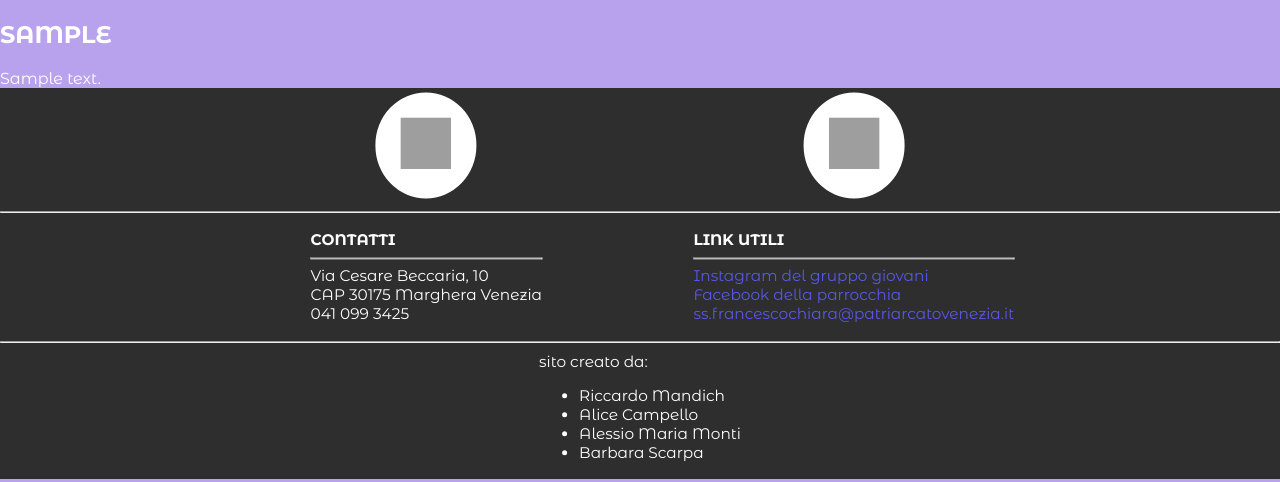
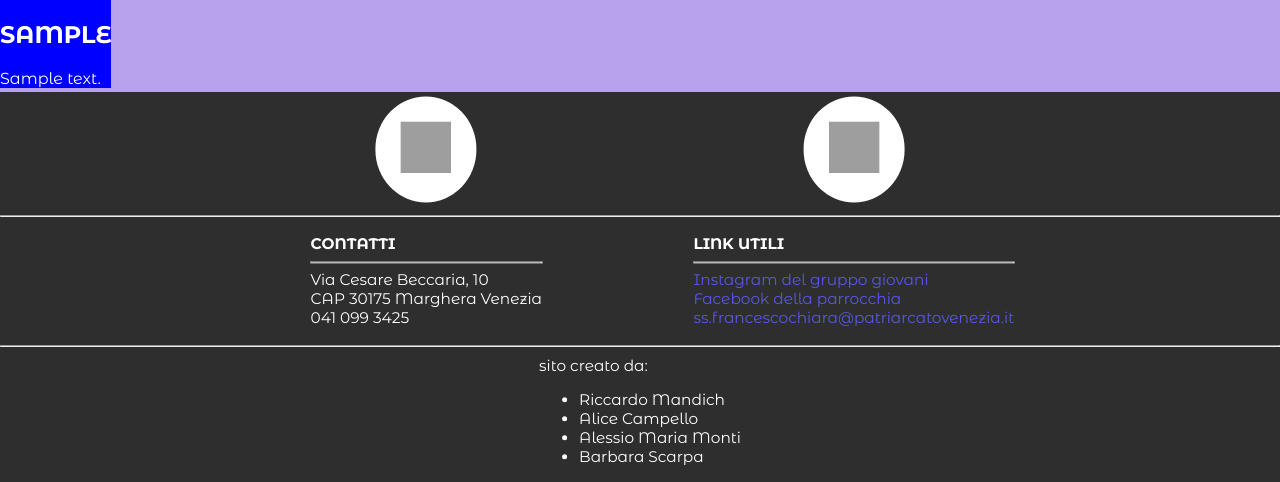
Before and after one commit to RickyMandich/sito-parrocchia, a PHP site: page /home.php in a window 1280 px wide. Shown: the part 220-702 px from the top of the page. Run offline with PHP 8.4, Linux system fonts and the light colour scheme; tables that the repository leaves empty or names only in its code hold one stand-in row (values such as "Sample post"); grey boxes are pictures that could not be loaded.

Commit message:
aggiornamento 2024 11 14 17:06

```diff
--- a/css/style.css
+++ b/css/style.css
@@ -237,7 +237,7 @@ div#link{
     border-radius: 0.5vh;
 }
 
-.search .searchResult{
+.anteprimaArticolo{
     background-color: blue;
     display: inline-block;
     max-width: 30vw;
--- a/home.php
+++ b/home.php
@@ -12,7 +12,7 @@
             <?php $resultSet = $conn->query("select * from articoli where pinnato = true order by id desc");
             while($articolo=$resultSet->fetch_assoc()){
                 ?>
-                <span class="searchResult">
+                <span class="anteprimaArticolo">
                     <h2 class="maiuscolo">
                         <a target="_blank" href="/articolo/<?php echo $articolo["id"]?>">
                             <?php echo $articolo["titolo"];?>
@@ -25,7 +25,7 @@
             <?php $resultSet = $conn->query("select * from articoli where pinnato = false order by id desc");
             while($articolo=$resultSet->fetch_assoc()){
                 ?>
-                <span class="searchResult">
+                <span class="anteprimaArticolo">
                     <h2 class="maiuscolo">
                         <a target="_blank" href="/articolo/<?php echo $articolo["id"]?>">
                             <?php echo $articolo["titolo"];?>
--- a/search.php
+++ b/search.php
@@ -15,7 +15,7 @@
         <?php $resultSet = $conn->query("select * from articoli where titolo like '%".$_GET["search"]."%' and pinnato = true order by id desc");
         while($articolo=$resultSet->fetch_assoc()){
             ?>
-            <span class="searchResult">
+            <span class="anteprimaArticolo">
                 <h2 class="maiuscolo">
                     <a target="_blank" href="/articolo/<?php echo $articolo["id"]?>">
                         <?php echo $articolo["titolo"];?>
@@ -28,7 +28,7 @@
         <?php $resultSet = $conn->query("select * from articoli where titolo like '%".$_GET["search"]."%' and pinnato = false order by id desc");
         while($articolo=$resultSet->fetch_assoc()){
             ?>
-            <span class="searchResult">
+            <span class="anteprimaArticolo">
                 <h2 class="maiuscolo">
                     <a target="_blank" href="/articolo/<?php echo $articolo["id"]?>">
                         <?php echo $articolo["titolo"];?>
```
